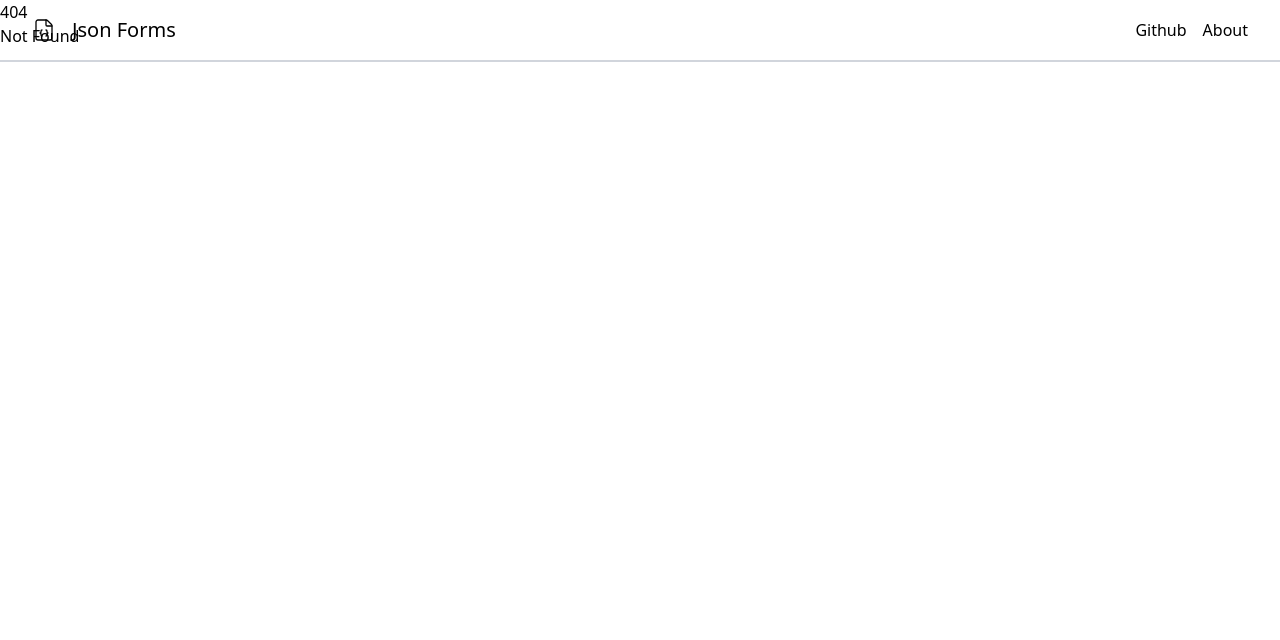
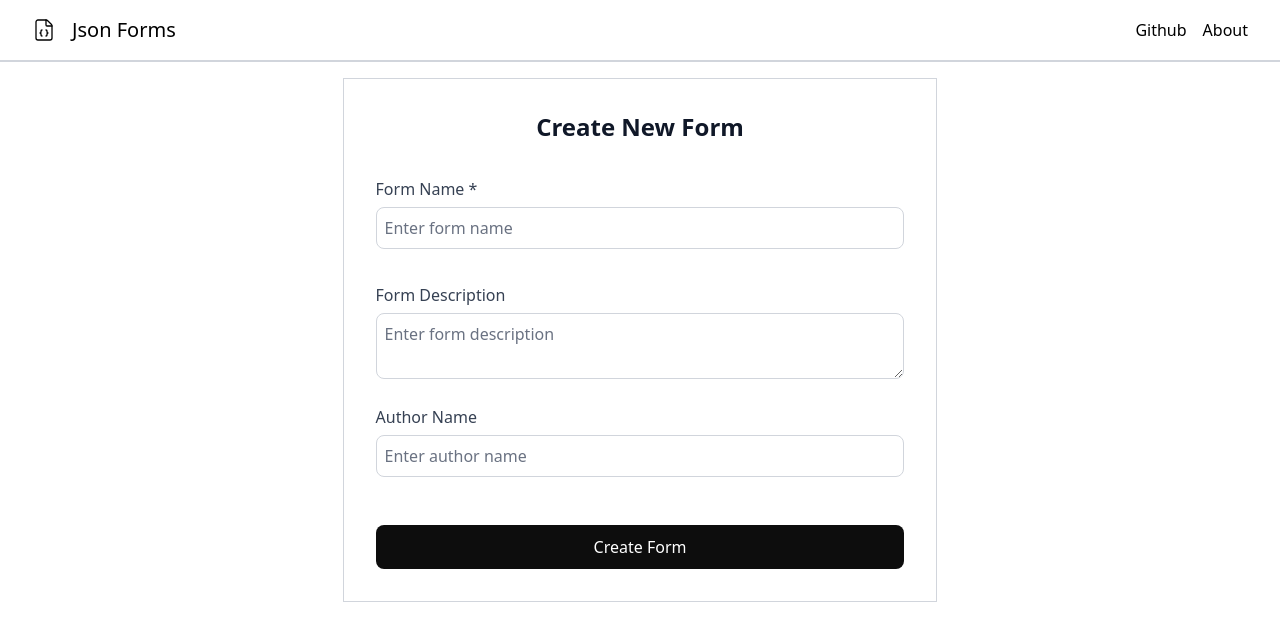
Before and after one commit to Moondip-Konwar/json-form-builder, a SvelteKit app: page /new in a window 1280 px wide. Before the commit this address had no page. Shown: the top 640 px of the page. Built offline with nearby package versions, Linux system fonts and the light colour scheme.

Commit message:
Create form page

```diff
--- a/src/routes/+layout.svelte
+++ b/src/routes/+layout.svelte
@@ -10,7 +10,7 @@
 
 <!-- Navbar -->
 <nav
-	class="fixed w-screen flex flex-row px-8 py-4 border-gray-300 border-b-2 justify-between items-stretch"
+	class="flex flex-row px-8 py-4 border-gray-300 border-b-2 justify-between items-stretch"
 >
 	<!-- Title  -->
 	<div class="flex flex-row items-center gap-4">
--- a/src/routes/+page.svelte
+++ b/src/routes/+page.svelte
@@ -1,4 +1,5 @@
 <script>
+  import { resolve } from "$app/paths";
   import { Plus } from "lucide-svelte";
 </script>
 
@@ -21,7 +22,7 @@
   <!-- Create Button  -->
   <div class="flex flex-col items-center justify-center">
     <a
-      href="/"
+      href={resolve("/new")}
       class="rounded-lg p-3 bg-black/95 text-white font-medium cursor-pointer flex flex-row items-center gap-2"
     >
       <Plus size="20" strokeWidth="1.3"></Plus>
--- a/src/routes/layout.css
+++ b/src/routes/layout.css
@@ -1,2 +1,7 @@
 @import "tailwindcss";
 @plugin '@tailwindcss/forms';
+@plugin '@tailwindcss/typography';
+
+section {
+  border: 1px solid var(--color-gray-300);
+}
--- /dev/null
+++ b/src/routes/new/+page.svelte
@@ -0,0 +1,59 @@
+<div class="px-8 py-4 flex justify-center items-center">
+  <!-- Card -->
+  <section class="prose p-8 w-full">
+    <!-- Title -->
+    <h2 class="text-center">Create New Form</h2>
+
+    <!-- Form -->
+    <form action="" on:submit|preventDefault class="flex flex-col gap-6 mt-8">
+      <!-- Form Fields -->
+      <div class="flex flex-col gap-8">
+        <!-- Form Name -->
+        <div class="flex flex-col gap-1">
+          <label for="form-name" class="font-medium">Form Name *</label>
+          <input
+            type="text"
+            required
+            id="form-name"
+            name="form-name"
+            placeholder="Enter form name"
+            class="border border-gray-300 rounded-lg p-2 focus:outline-none focus:ring-2 focus:ring-blue-500 focus:border-transparent"
+          />
+        </div>
+
+        <!-- Form Description -->
+        <div class="flex flex-col gap-1">
+          <label for="form-description" class="font-medium"
+            >Form Description</label
+          >
+          <textarea
+            id="form-description"
+            name="form-description"
+            placeholder="Enter form description"
+            class="border border-gray-300 rounded-lg p-2 focus:outline-none focus:ring-2 focus:ring-blue-500 focus:border-transparent"
+          />
+        </div>
+      </div>
+
+      <!-- Author Name -->
+      <div class="flex flex-col gap-1">
+        <label for="author-name" class="font-medium">Author Name</label>
+        <input
+          type="text"
+          id="author-name"
+          name="author-name"
+          placeholder="Enter author name"
+          class="border border-gray-300 rounded-lg p-2 focus:outline-none focus:ring-2 focus:ring-blue-500 focus:border-transparent"
+        />
+      </div>
+
+      <!-- Submit Button  -->
+      <button
+        type="submit"
+        class="mt-6 bg-black/95 text-white font-medium rounded-lg px-4 py-2 hover:bg-black/80 transition-colors duration-200"
+      >
+        Create Form
+      </button>
+    </form>
+  </section>
+</div>
```
